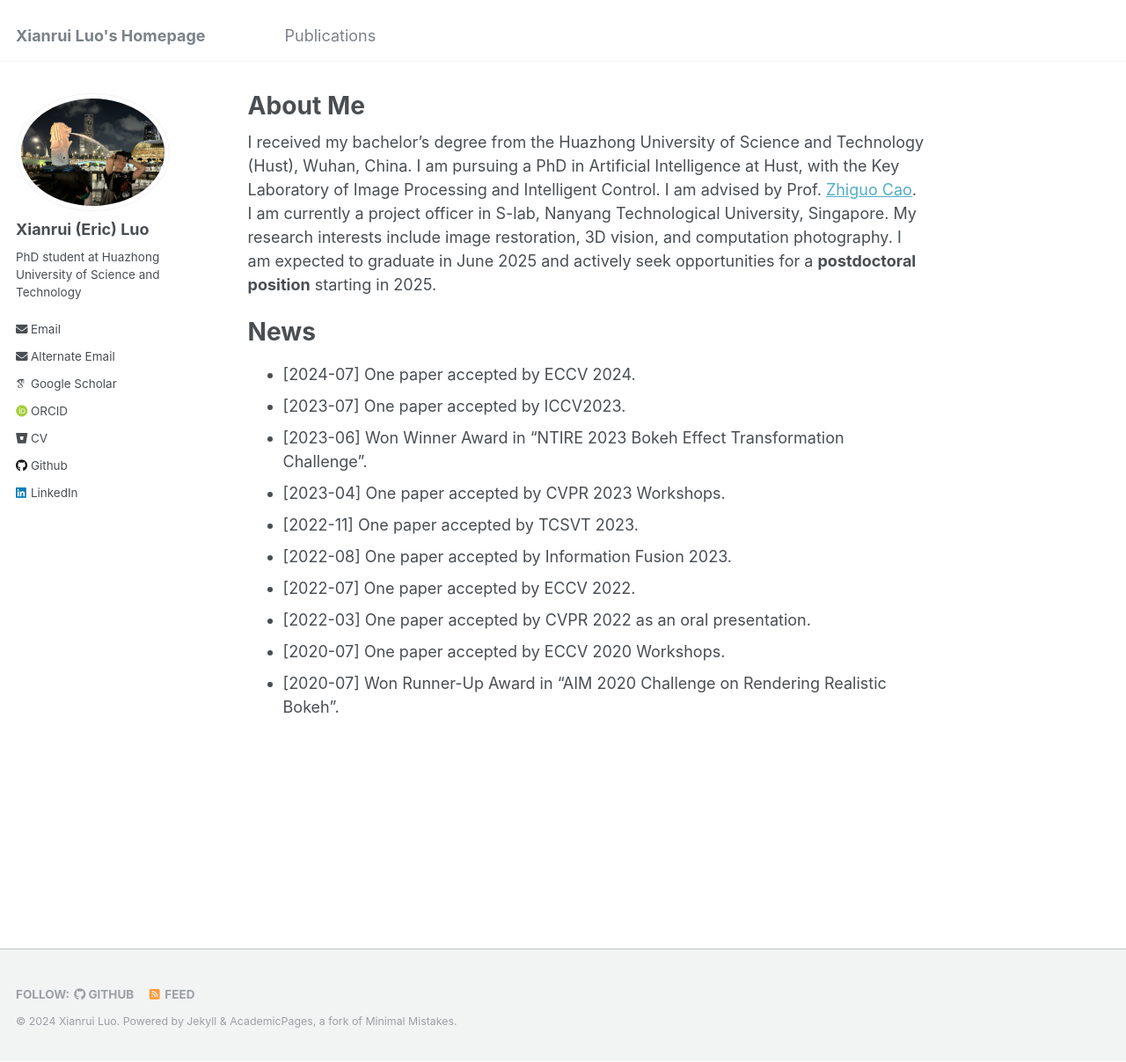
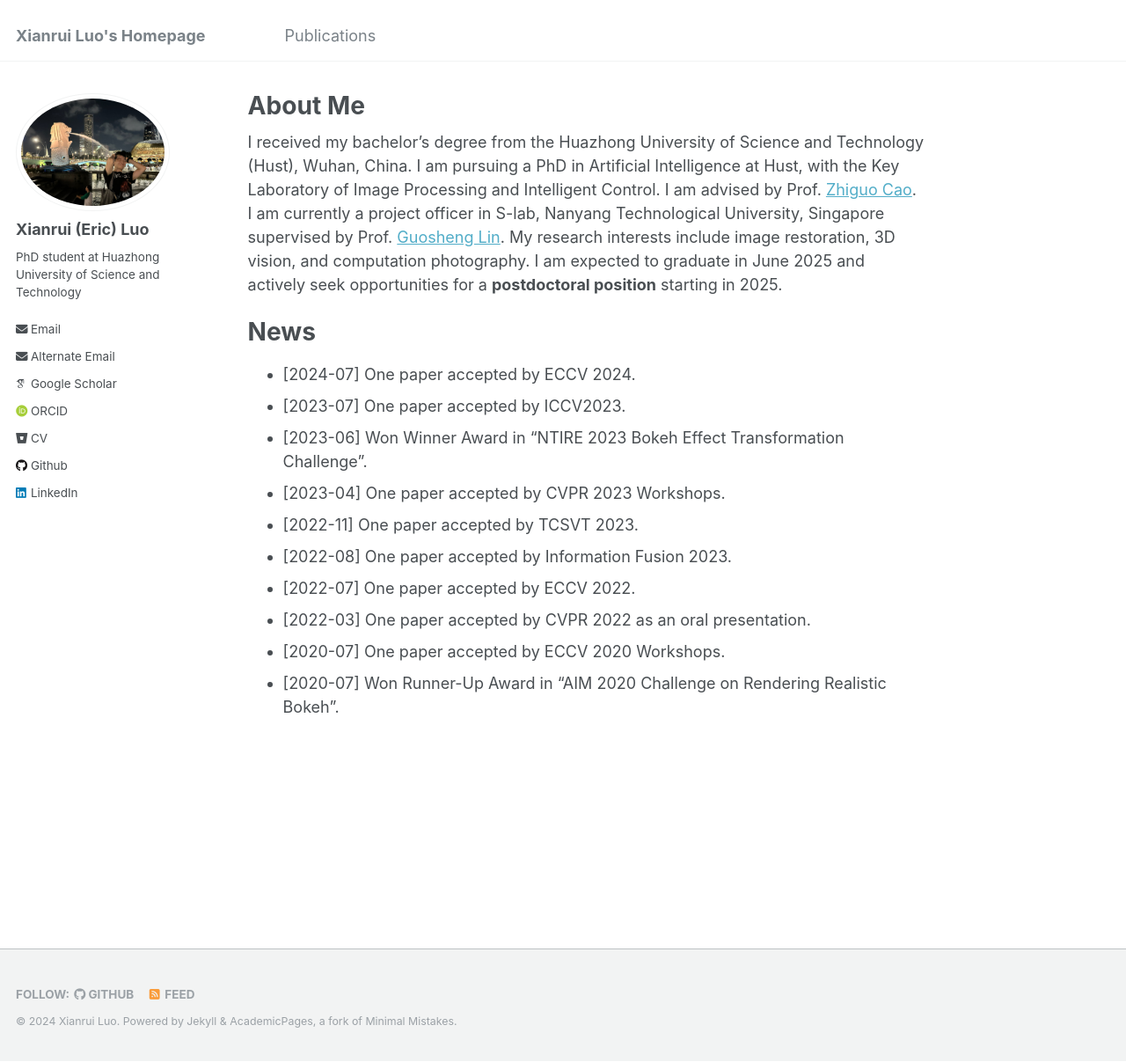
Before and after one commit to xianrui-luo/xianrui-luo.github.io, a Jekyll site: the page built from _pages/about.md, in a window 1280 px wide and 1207 px high. Shown: the whole window at 88% size. Built offline with Jekyll 4.4.1, drawn with Linux system fonts in a browser that asks for light colours; some web fonts are replaced.

Commit message:
Update about.md

```diff
--- a/_pages/about.md
+++ b/_pages/about.md
@@ -7,7 +7,7 @@ redirect_from:
   - /about.html
 ---
 
-I received my bachelor's degree from the Huazhong University of Science and Technology (Hust), Wuhan, China. I am pursuing a PhD in Artificial Intelligence at Hust, with the Key Laboratory of Image Processing and Intelligent Control. I am advised by Prof. [Zhiguo Cao](https://openreview.net/profile?id=~Zhiguo_Cao1). I am currently a project officer in S-lab, Nanyang Technological University, Singapore. My research interests include image restoration, 3D vision, and computation photography. I am expected to graduate in June 2025 and actively seek opportunities for a **postdoctoral position** starting in 2025.
+I received my bachelor's degree from the Huazhong University of Science and Technology (Hust), Wuhan, China. I am pursuing a PhD in Artificial Intelligence at Hust, with the Key Laboratory of Image Processing and Intelligent Control. I am advised by Prof. [Zhiguo Cao](https://openreview.net/profile?id=~Zhiguo_Cao1). I am currently a project officer in S-lab, Nanyang Technological University, Singapore supervised by Prof. [Guosheng Lin](https://guosheng.github.io/). My research interests include image restoration, 3D vision, and computation photography. I am expected to graduate in June 2025 and actively seek opportunities for a **postdoctoral position** starting in 2025.
 
 News
 =======
```
